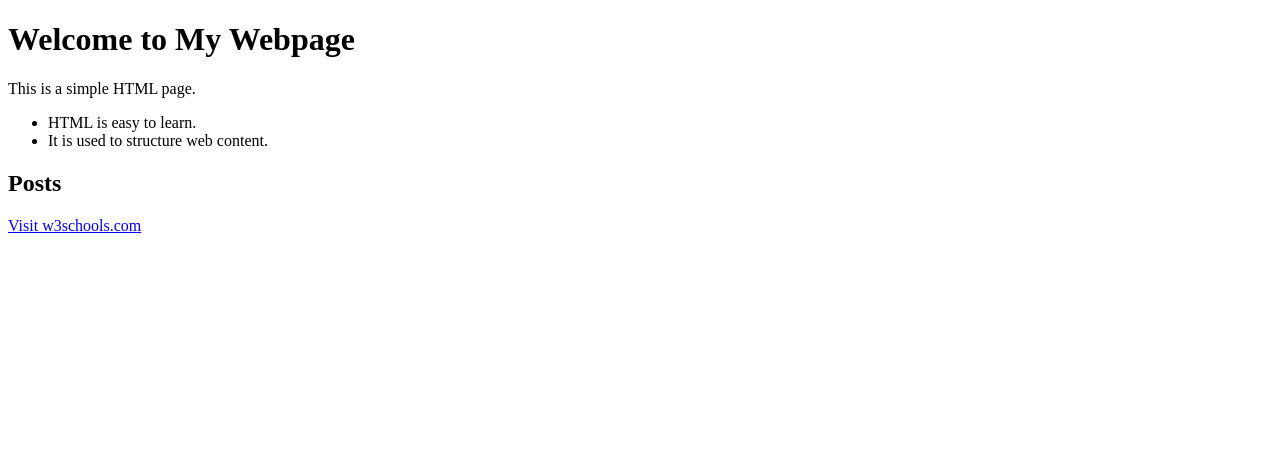
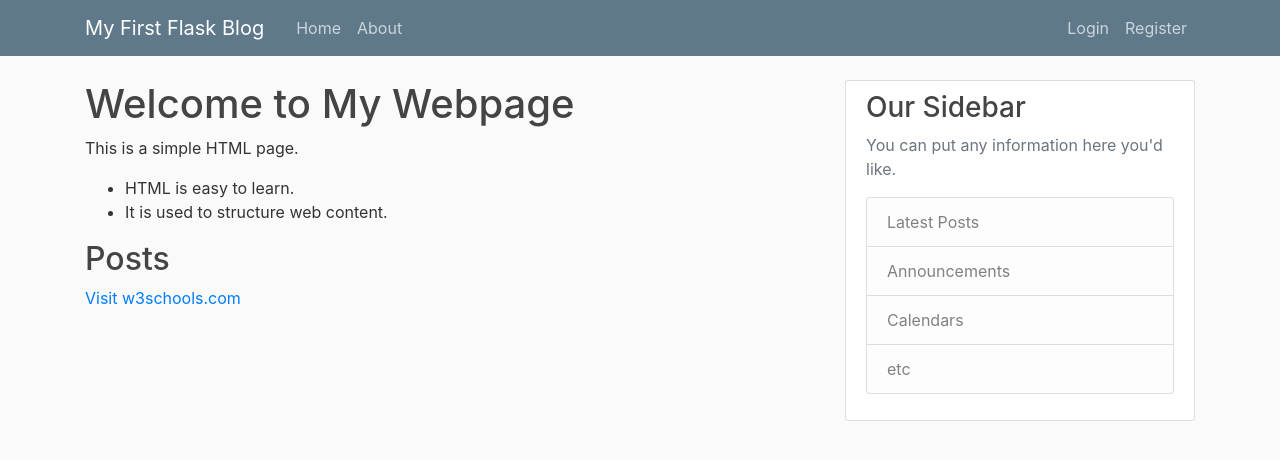
Before and after one commit to NikitaPatil296/PythonProjects, a Flask app: template WebApp/templates/home.html in a window 1280 px wide. Shown: the top 460 px of the page. Run offline with Flask 3, Linux system fonts and the light colour scheme; the template is opened without the code that fills it, so the values that code supplies are empty.

Commit message:
Modified with Bootstrap

```diff
--- a/WebApp/flaskblog_Part3_template.py
+++ b/WebApp/flaskblog_Part3_template.py
@@ -1,4 +1,4 @@
-from flask import Flask,render_template
+from flask import Flask,render_template, url_for
 app = Flask(__name__)
 
 posts = [
--- /dev/null
+++ b/WebApp/static/main.css
@@ -0,0 +1,80 @@
+body {
+    background: #fafafa;
+    color: #333333;
+    margin-top: 5rem;
+  }
+
+  h1, h2, h3, h4, h5, h6 {
+    color: #444444;
+  }
+
+  .bg-steel {
+    background-color: #5f788a;
+  }
+
+  .site-header .navbar-nav .nav-link {
+    color: #cbd5db;
+  }
+
+  .site-header .navbar-nav .nav-link:hover {
+    color: #ffffff;
+  }
+
+  .site-header .navbar-nav .nav-link.active {
+    font-weight: 500;
+  }
+
+  .content-section {
+    background: #ffffff;
+    padding: 10px 20px;
+    border: 1px solid #dddddd;
+    border-radius: 3px;
+    margin-bottom: 20px;
+  }
+
+  .article-title {
+    color: #444444;
+  }
+
+  a.article-title:hover {
+    color: #428bca;
+    text-decoration: none;
+  }
+
+  .article-content {
+    white-space: pre-line;
+  }
+
+  .article-img {
+    height: 65px;
+    width: 65px;
+    margin-right: 16px;
+  }
+
+  .article-metadata {
+    padding-bottom: 1px;
+    margin-bottom: 4px;
+    border-bottom: 1px solid #e3e3e3
+  }
+
+  .article-metadata a:hover {
+    color: #333;
+    text-decoration: none;
+  }
+
+  .article-svg {
+    width: 25px;
+    height: 25px;
+    vertical-align: middle;
+  }
+
+  .account-img {
+    height: 125px;
+    width: 125px;
+    margin-right: 20px;
+    margin-bottom: 16px;
+  }
+
+  .account-heading {
+    font-size: 2.5rem;
+  }
--- a/WebApp/templates/layout.html
+++ b/WebApp/templates/layout.html
@@ -1,8 +1,14 @@
 <!DOCTYPE html>
 <html lang="en">
 <head>
-    <meta charset="UTF-8">
-    <meta name="viewport" content="width=device-width, initial-scale=1.0">
+    <!-- Required meta tags -->
+    <meta charset="utf-8">
+    <meta name="viewport" content="width=device-width, initial-scale=1, shrink-to-fit=no">
+
+    <!-- Bootstrap CSS -->
+    <link rel="stylesheet" href="https://cdn.jsdelivr.net/npm/bootstrap@4.1.3/dist/css/bootstrap.min.css" integrity="sha384-MCw98/SFnGE8fJT3GXwEOngsV7Zt27NXFoaoApmYm81iuXoPkFOJwJ8ERdknLPMO" crossorigin="anonymous">
+    <link rel="stylesheet" type="text/css" href="{{url_for('static',filename='main.css')}}">
+
     {% if title %}
         <title>{{title}}</title>
     {% else %}
@@ -10,6 +16,30 @@
     {% endif %}
 </head>
 <body>
+    <header class="site-header">
+        <nav class="navbar navbar-expand-md navbar-dark bg-steel fixed-top">
+          <div class="container">
+            <a class="navbar-brand mr-4" href="/">My First Flask Blog</a>
+            <button class="navbar-toggler" type="button" data-toggle="collapse" data-target="#navbarToggle" aria-controls="navbarToggle" aria-expanded="false" aria-label="Toggle navigation">
+              <span class="navbar-toggler-icon"></span>
+            </button>
+            <div class="collapse navbar-collapse" id="navbarToggle">
+              <div class="navbar-nav mr-auto">
+                <a class="nav-item nav-link" href="/">Home</a>
+                <a class="nav-item nav-link" href="/about">About</a>
+              </div>
+              <!-- Navbar Right Side -->
+              <div class="navbar-nav">
+                <a class="nav-item nav-link" href="/login">Login</a>
+                <a class="nav-item nav-link" href="/register">Register</a>
+              </div>
+            </div>
+          </div>
+        </nav>
+    </header>
+    <main role="main" class="container">
+        <div class="row">
+          <div class="col-md-8">
             <h1>Welcome to My Webpage</h1>
             <p>This is a simple HTML  page.</p>
             <ul>
@@ -18,6 +48,28 @@
             </ul>
                 {% block content %} {% endblock %}
             <a href="https://www.w3schools.com/html/" target="_blank">Visit w3schools.com</a>
+          </div>
+          <div class="col-md-4">
+            <div class="content-section">
+              <h3>Our Sidebar</h3>
+              <p class='text-muted'>You can put any information here you'd like.
+                <ul class="list-group">
+                  <li class="list-group-item list-group-item-light">Latest Posts</li>
+                  <li class="list-group-item list-group-item-light">Announcements</li>
+                  <li class="list-group-item list-group-item-light">Calendars</li>
+                  <li class="list-group-item list-group-item-light">etc</li>
+                </ul>
+              </p>
+            </div>
+          </div>
+        </div>
+    </main>
+
+    <!-- Optional JavaScript -->
+    <!-- jQuery first, then Popper.js, then Bootstrap JS -->
+    <script src="https://code.jquery.com/jquery-3.3.1.slim.min.js" integrity="sha384-q8i/X+965DzO0rT7abK41JStQIAqVgRVzpbzo5smXKp4YfRvH+8abtTE1Pi6jizo" crossorigin="anonymous"></script>
+    <script src="https://cdn.jsdelivr.net/npm/popper.js@1.14.3/dist/umd/popper.min.js" integrity="sha384-ZMP7rVo3mIykV+2+9J3UJ46jBk0WLaUAdn689aCwoqbBJiSnjAK/l8WvCWPIPm49" crossorigin="anonymous"></script>
+    <script src="https://cdn.jsdelivr.net/npm/bootstrap@4.1.3/dist/js/bootstrap.min.js" integrity="sha384-ChfqqxuZUCnJSK3+MXmPNIyE6ZbWh2IMqE241rYiqJxyMiZ6OW/JmZQ5stwEULTy" crossorigin="anonymous"></script>
 
 </body>
 </html>
```
Lines whose indentation alone changed are shown as unchanged.
